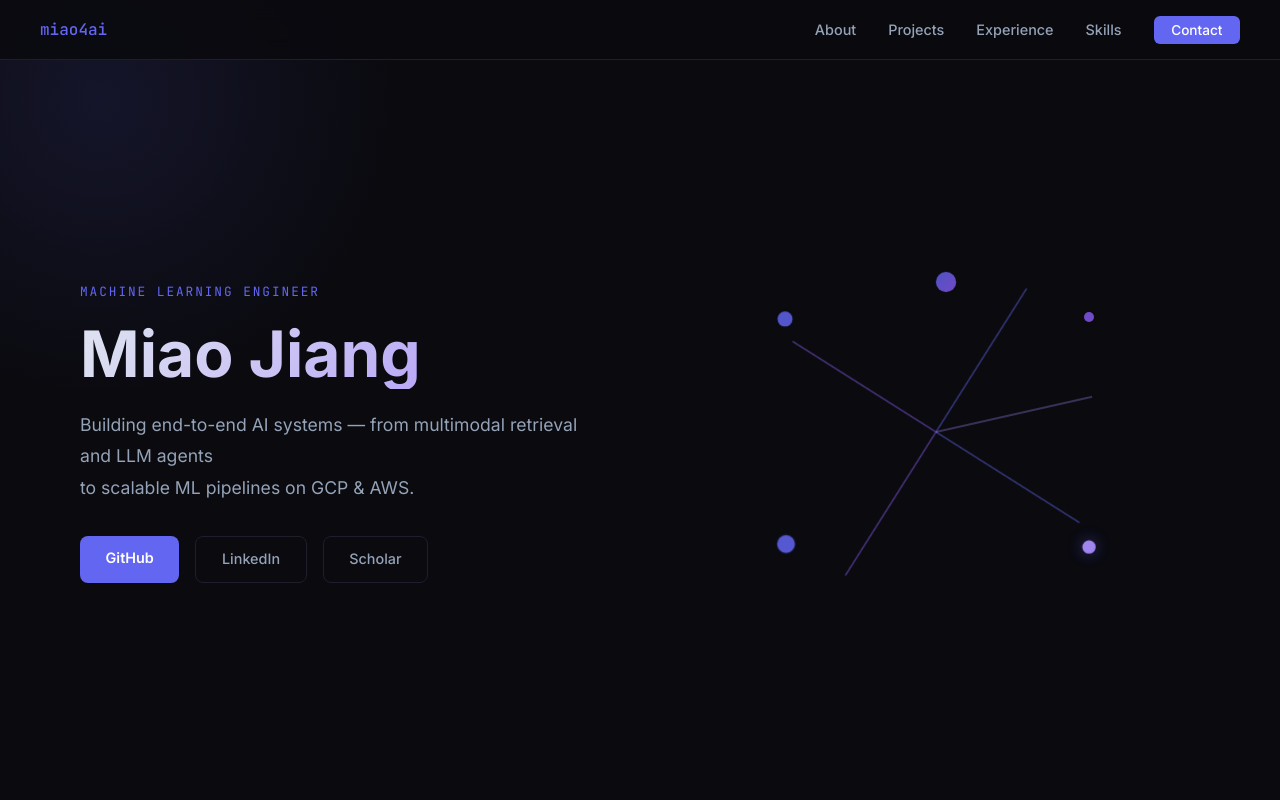
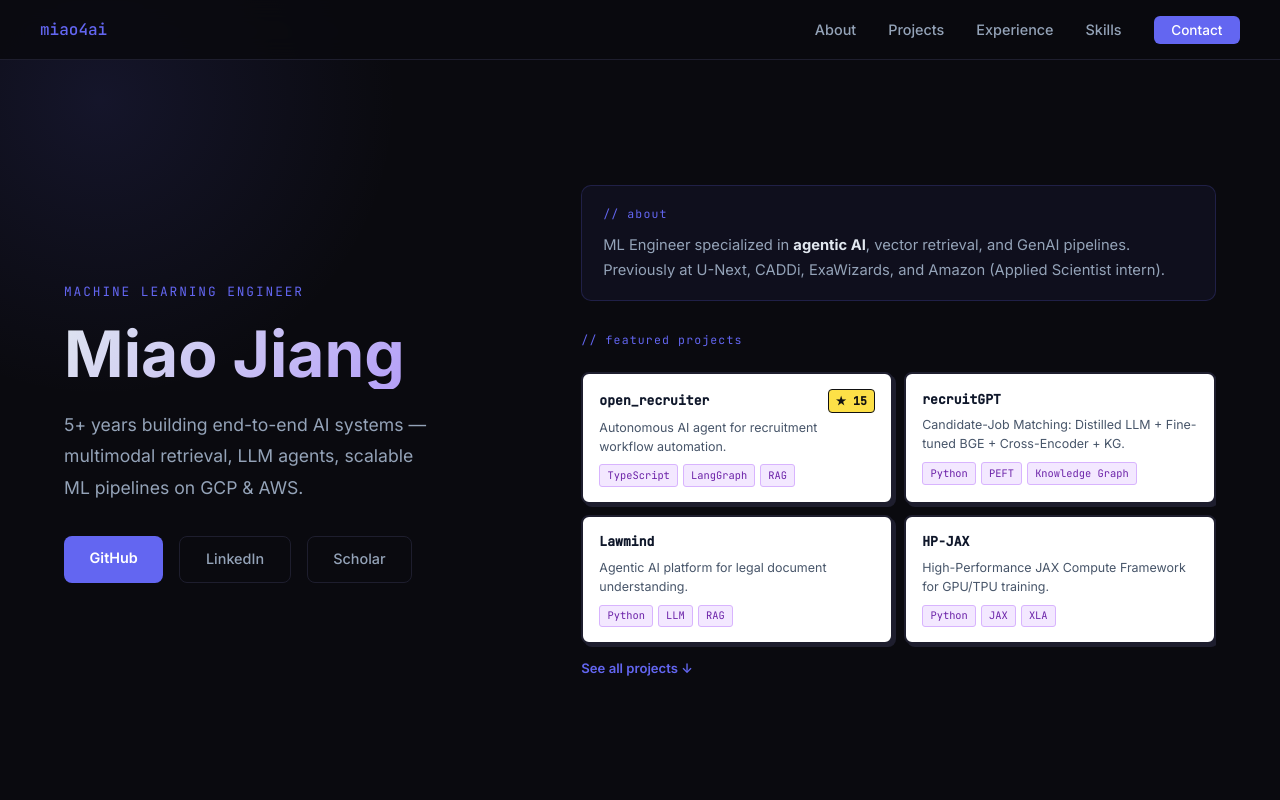
Before and after one commit to miao4ai/miao4ai.github.io, a plain HTML site: page index.html in a window 1280 px wide. Shown: the top 800 px of the page. Drawn offline with Linux system fonts and the light colour scheme.

Commit message:
Redesign hero: add about + project cards on right panel
Co-Authored-By: Claude Sonnet 4.6 <noreply@anthropic.com>

```diff
--- a/index.html
+++ b/index.html
@@ -24,12 +24,14 @@
 
   <!-- HERO -->
   <section class="hero">
+    <!-- LEFT: Identity -->
     <div class="hero-content">
       <p class="hero-tag">Machine Learning Engineer</p>
       <h1>Miao Jiang</h1>
       <p class="hero-sub">
-        Building end-to-end AI systems — from multimodal retrieval and LLM agents<br>
-        to scalable ML pipelines on GCP & AWS.
+        5+ years building end-to-end AI systems —<br>
+        multimodal retrieval, LLM agents, scalable<br>
+        ML pipelines on GCP &amp; AWS.
       </p>
       <div class="hero-links">
         <a href="https://github.com/miao4ai" target="_blank" class="btn-primary">GitHub</a>
@@ -37,19 +39,57 @@
         <a href="https://scholar.google.com/citations?user=8h-kJewAAAAJ&hl=en" target="_blank" class="btn-secondary">Scholar</a>
       </div>
     </div>
-    <div class="hero-art">
-      <div class="art-node n1"></div>
-      <div class="art-node n2"></div>
-      <div class="art-node n3"></div>
-      <div class="art-node n4"></div>
-      <div class="art-node n5"></div>
-      <svg class="art-lines" viewBox="0 0 400 400" xmlns="http://www.w3.org/2000/svg">
-        <line x1="80" y1="80"  x2="200" y2="200" stroke="#6366f1" stroke-width="1.5" opacity="0.5"/>
-        <line x1="320" y1="80"  x2="200" y2="200" stroke="#6366f1" stroke-width="1.5" opacity="0.5"/>
-        <line x1="80" y1="320" x2="200" y2="200" stroke="#8b5cf6" stroke-width="1.5" opacity="0.5"/>
-        <line x1="320" y1="320" x2="200" y2="200" stroke="#8b5cf6" stroke-width="1.5" opacity="0.5"/>
-        <line x1="200" y1="40"  x2="200" y2="200" stroke="#a78bfa" stroke-width="1.5" opacity="0.4"/>
-      </svg>
+
+    <!-- RIGHT: About + Projects preview -->
+    <div class="hero-right">
+      <div class="hero-about">
+        <p class="hero-about-label">// about</p>
+        <p class="hero-about-text">
+          ML Engineer specialized in <strong>agentic AI</strong>, vector retrieval, and GenAI pipelines.
+          Previously at U-Next, CADDi, ExaWizards, and Amazon (Applied Scientist intern).
+        </p>
+      </div>
+
+      <div class="hero-projects">
+        <p class="hero-about-label">// featured projects</p>
+        <div class="hero-proj-grid">
+
+          <a href="https://github.com/miao4ai/open_recruiter" target="_blank" class="hpcard">
+            <div class="hpcard-top">
+              <span class="hpcard-name">open_recruiter</span>
+              <span class="hpcard-star">&#9733; 15</span>
+            </div>
+            <p>Autonomous AI agent for recruitment workflow automation.</p>
+            <div class="hpcard-tags"><span>TypeScript</span><span>LangGraph</span><span>RAG</span></div>
+          </a>
+
+          <a href="https://github.com/miao4ai/recruitGPT" target="_blank" class="hpcard">
+            <div class="hpcard-top">
+              <span class="hpcard-name">recruitGPT</span>
+            </div>
+            <p>Candidate-Job Matching: Distilled LLM + Fine-tuned BGE + Cross-Encoder + KG.</p>
+            <div class="hpcard-tags"><span>Python</span><span>PEFT</span><span>Knowledge Graph</span></div>
+          </a>
+
+          <a href="https://github.com/miao4ai/Lawmind" target="_blank" class="hpcard">
+            <div class="hpcard-top">
+              <span class="hpcard-name">Lawmind</span>
+            </div>
+            <p>Agentic AI platform for legal document understanding.</p>
+            <div class="hpcard-tags"><span>Python</span><span>LLM</span><span>RAG</span></div>
+          </a>
+
+          <a href="https://github.com/miao4ai/HP-JAX" target="_blank" class="hpcard">
+            <div class="hpcard-top">
+              <span class="hpcard-name">HP-JAX</span>
+            </div>
+            <p>High-Performance JAX Compute Framework for GPU/TPU training.</p>
+            <div class="hpcard-tags"><span>Python</span><span>JAX</span><span>XLA</span></div>
+          </a>
+
+        </div>
+        <a href="#projects" class="hero-see-all">See all projects ↓</a>
+      </div>
     </div>
   </section>
 
--- a/style.css
+++ b/style.css
@@ -80,9 +80,9 @@ a:hover { color: var(--accent2); }
 .hero {
   min-height: 100vh;
   display: grid;
-  grid-template-columns: 1fr 1fr;
+  grid-template-columns: 5fr 7fr;
   align-items: center;
-  padding: 8rem 5rem 4rem;
+  padding: 7rem 4rem 3rem;
   gap: 4rem;
   position: relative;
   overflow: hidden;
@@ -163,43 +163,117 @@ a:hover { color: var(--accent2); }
   transform: translateY(-1px);
 }
 
-/* Hero Art */
-.hero-art {
-  position: relative;
+/* Hero Right Panel */
+.hero-right {
   display: flex;
-  align-items: center;
-  justify-content: center;
-  height: 400px;
+  flex-direction: column;
+  gap: 1.8rem;
+  max-height: calc(100vh - 8rem);
+  overflow: hidden;
 }
 
-.art-lines {
-  position: absolute;
-  width: 100%;
-  height: 100%;
-  animation: rotate-slow 30s linear infinite;
+.hero-about-label {
+  font-family: var(--mono);
+  font-size: 0.72rem;
+  color: var(--accent);
+  letter-spacing: 0.1em;
+  margin-bottom: 0.6rem;
 }
 
-@keyframes rotate-slow {
-  from { transform: rotate(0deg); }
-  to   { transform: rotate(360deg); }
+.hero-about {
+  background: rgba(99,102,241,0.06);
+  border: 1px solid rgba(99,102,241,0.2);
+  border-radius: 10px;
+  padding: 1.1rem 1.3rem;
 }
 
-.art-node {
-  position: absolute;
-  border-radius: 50%;
-  animation: pulse-node 3s ease-in-out infinite;
+.hero-about-text {
+  font-size: 0.92rem;
+  color: var(--text-muted);
+  line-height: 1.7;
+}
+.hero-about-text strong { color: var(--text); }
+
+.hero-projects { display: flex; flex-direction: column; gap: 0.8rem; }
+
+.hero-proj-grid {
+  display: grid;
+  grid-template-columns: 1fr 1fr;
+  gap: 0.7rem;
 }
 
-.n1 { width: 14px; height: 14px; background: var(--accent); top: 20%; left: 20%; animation-delay: 0s; }
-.n2 { width: 10px; height: 10px; background: var(--accent2); top: 20%; right: 20%; animation-delay: 0.5s; }
-.n3 { width: 16px; height: 16px; background: var(--accent); bottom: 20%; left: 20%; animation-delay: 1s; }
-.n4 { width: 10px; height: 10px; background: #a78bfa; bottom: 20%; right: 20%; animation-delay: 1.5s; }
-.n5 { width: 20px; height: 20px; background: linear-gradient(135deg, var(--accent), var(--accent2)); top: 10%; left: 50%; transform: translateX(-50%); animation-delay: 0.25s; }
+/* Mini project card inside hero */
+.hpcard {
+  display: block;
+  background: #fff;
+  border: 2px solid #1e1e2e;
+  border-radius: 8px;
+  padding: 0.9rem 1rem;
+  box-shadow: 3px 3px 0 #1e1e2e;
+  transition: transform 0.15s, box-shadow 0.15s;
+  text-decoration: none;
+}
+.hpcard:hover {
+  transform: translate(-2px, -2px);
+  box-shadow: 5px 5px 0 #1e1e2e;
+}
 
-@keyframes pulse-node {
-  0%, 100% { transform: scale(1); opacity: 0.8; }
-  50% { transform: scale(1.4); opacity: 1; box-shadow: 0 0 16px rgba(99,102,241,0.7); }
+.hpcard-top {
+  display: flex;
+  justify-content: space-between;
+  align-items: center;
+  margin-bottom: 0.35rem;
 }
+
+.hpcard-name {
+  font-family: var(--mono);
+  font-size: 0.82rem;
+  font-weight: 700;
+  color: #0f172a;
+}
+
+.hpcard-star {
+  font-family: var(--mono);
+  font-size: 0.72rem;
+  font-weight: 700;
+  background: #fde047;
+  color: #111;
+  padding: 0.1rem 0.45rem;
+  border-radius: 4px;
+  border: 1.5px solid #111;
+}
+
+.hpcard p {
+  font-size: 0.78rem;
+  color: #475569;
+  line-height: 1.5;
+  margin-bottom: 0.5rem;
+}
+
+.hpcard-tags {
+  display: flex;
+  flex-wrap: wrap;
+  gap: 0.3rem;
+}
+
+.hpcard-tags span {
+  font-family: var(--mono);
+  font-size: 0.65rem;
+  color: #6b21a8;
+  background: #f3e8ff;
+  border: 1px solid #d8b4fe;
+  padding: 0.1rem 0.45rem;
+  border-radius: 3px;
+}
+
+.hero-see-all {
+  font-size: 0.82rem;
+  color: var(--accent);
+  font-weight: 600;
+  align-self: flex-start;
+  transition: color 0.2s;
+}
+.hero-see-all:hover { color: var(--accent2); }
 
 /* ===== SECTIONS ===== */
 .section { padding: 6rem 0; }
@@ -524,7 +598,7 @@ a:hover { color: var(--accent2); }
     text-align: center;
   }
   .hero-links { justify-content: center; }
-  .hero-art { display: none; }
+  .hero-right { display: none; }
   .projects-grid { grid-template-columns: 1fr 1fr; }
   .nav { padding: 1rem 1.5rem; }
   .nav-links { gap: 1rem; }
```
